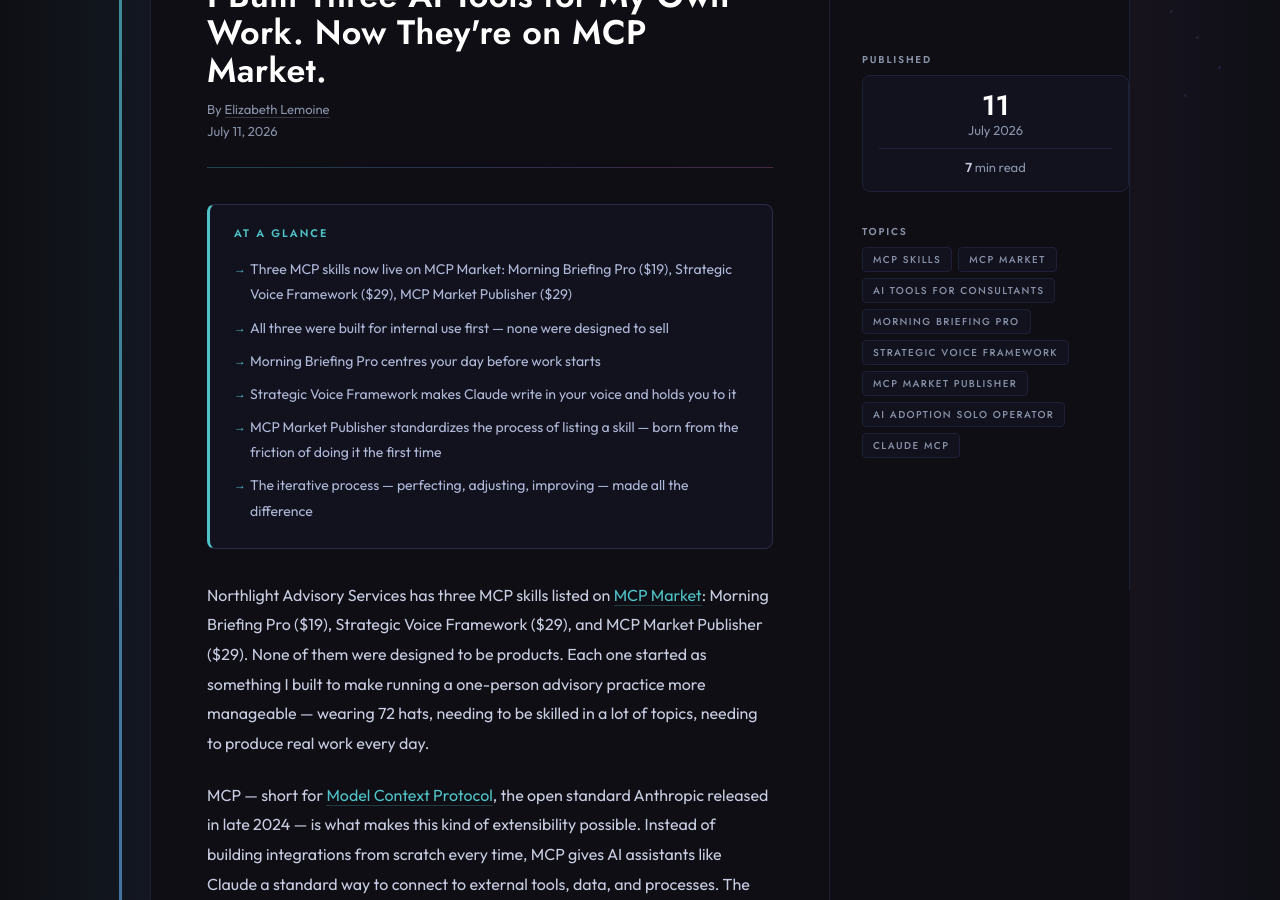
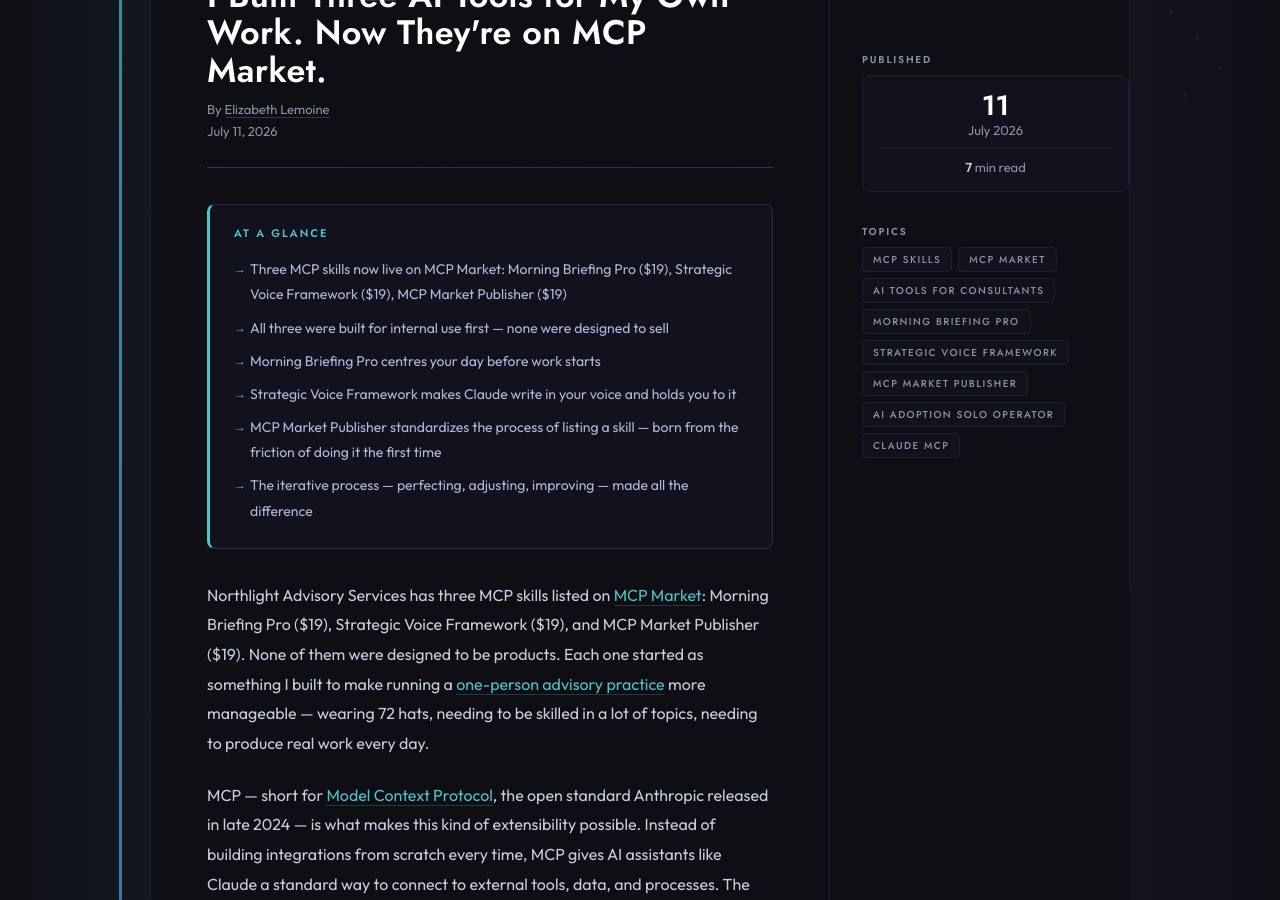
Before and after one commit to elizabethlemoine33-commits/bynorthlight-site, a Jekyll site: the page built from blog/northlight-mcp-skills-market.md, in a window 1280 px wide and 900 px high, scrolled down 300 px. Built offline with Jekyll 4.4.1, drawn with Linux system fonts in a browser that asks for light colours; some of the changed text lies outside the part shown.

Commit message:
Skills Market: all three skills at $19 on the website (#69)
* Skills Market: show all three skills at $19 (blog post, case studies index and case study)

Elizabeth decided on 2026-10-30 to price all three MCP Market skills at $19 (the platform
minimum) for the promotion window. Merge this after the listings on MCP Market show $19.

Co-Authored-By: Claude Sonnet 5.5 <noreply@anthropic.com>

* Skills Market blog post: shorten the meta description and add a second internal link so the blog checks pass

Co-Authored-By: Claude Sonnet 5.5 <noreply@anthropic.com>

---------

Co-authored-by: Claude Sonnet 5.5 <noreply@anthropic.com>

```diff
--- a/blog/northlight-mcp-skills-market.md
+++ b/blog/northlight-mcp-skills-market.md
@@ -31,7 +31,7 @@ faq:
   - q: "What is an MCP skill?"
     a: "An MCP skill is a packaged AI workflow built on the [Model Context Protocol](https://modelcontextprotocol.io){:rel=\"noopener\"} — the standard that lets AI assistants like Claude connect to external tools, data, and processes. MCP skills are reusable and sold on platforms like MCP Market. You install a skill and it extends what your AI assistant can do — automating a specific workflow, applying a framework, or accessing specific data — without building the underlying logic yourself."
   - q: "What MCP skills does Northlight Advisory Services offer?"
-    a: "Northlight Advisory Services has three skills on MCP Market: Morning Briefing Pro ($19), which prepares you for your workday by pulling together what's happening and what needs to happen; Strategic Voice Framework ($29), which captures your brand voice and applies it consistently with Claude; and MCP Market Publisher ($29), which standardizes the process of listing skills on MCP Market. All three are at mcpmarket.com/sellers/northlight-skills."
+    a: "Northlight Advisory Services has three skills on MCP Market: Morning Briefing Pro ($19), which prepares you for your workday by pulling together what's happening and what needs to happen; Strategic Voice Framework ($19), which captures your brand voice and applies it consistently with Claude; and MCP Market Publisher ($19), which standardizes the process of listing skills on MCP Market. All three are at mcpmarket.com/sellers/northlight-skills."
   - q: "What does the Strategic Voice Framework MCP skill do?"
     a: "The Strategic Voice Framework captures your brand voice — tone, vocabulary, style, what you avoid — and applies it consistently when Claude drafts content. It flags drift too: if you write something off-brand, it can identify and correct it. For consultants producing a lot of written content, it is the difference between content that sounds like you and content that sounds like everyone else using the same AI defaults."
   - q: "Why did Northlight list on MCP Market rather than selling directly?"
@@ -68,7 +68,7 @@ faq:
 <div class="at-a-glance">
 <h2>At a glance</h2>
 <ul>
-<li>Three MCP skills now live on MCP Market: Morning Briefing Pro ($19), Strategic Voice Framework ($29), MCP Market Publisher ($29)</li>
+<li>Three MCP skills now live on MCP Market: Morning Briefing Pro ($19), Strategic Voice Framework ($19), MCP Market Publisher ($19)</li>
 <li>All three were built for internal use first — none were designed to sell</li>
 <li>Morning Briefing Pro centres your day before work starts</li>
 <li>Strategic Voice Framework makes Claude write in your voice and holds you to it</li>
@@ -77,7 +77,7 @@ faq:
 </ul>
 </div>
 
-Northlight Advisory Services has three MCP skills listed on [MCP Market](https://mcpmarket.com/sellers/northlight-skills){:target="_blank" rel="noopener"}: Morning Briefing Pro ($19), Strategic Voice Framework ($29), and MCP Market Publisher ($29). None of them were designed to be products. Each one started as something I built to make running a one-person advisory practice more manageable — wearing 72 hats, needing to be skilled in a lot of topics, needing to produce real work every day.
+Northlight Advisory Services has three MCP skills listed on [MCP Market](https://mcpmarket.com/sellers/northlight-skills){:target="_blank" rel="noopener"}: Morning Briefing Pro ($19), Strategic Voice Framework ($19), and MCP Market Publisher ($19). None of them were designed to be products. Each one started as something I built to make running a [one-person advisory practice](/about.html) more manageable — wearing 72 hats, needing to be skilled in a lot of topics, needing to produce real work every day.
 
 MCP — short for [Model Context Protocol](https://www.anthropic.com/news/model-context-protocol){:rel="noopener"}, the open standard Anthropic released in late 2024 — is what makes this kind of extensibility possible. Instead of building integrations from scratch every time, MCP gives AI assistants like Claude a standard way to connect to external tools, data, and processes. The skills market is a direct consequence of that: if the protocol is standardized, the tools built on top of it can be shared.
 
@@ -98,7 +98,7 @@ So we listed.
 ## What does each skill actually do?
 
 <div class="answer-block">
-<p>Three skills: Morning Briefing Pro ($19) orients you for the day before work starts — what's happening, what's urgent, what needs to happen. Strategic Voice Framework ($29) applies your specific brand voice when Claude drafts content and flags when you drift off-brand. MCP Market Publisher ($29) standardises the process of preparing and listing a skill on MCP Market, eliminating the friction of learning it fresh each time.</p>
+<p>Three skills: Morning Briefing Pro ($19) orients you for the day before work starts — what's happening, what's urgent, what needs to happen. Strategic Voice Framework ($19) applies your specific brand voice when Claude drafts content and flags when you drift off-brand. MCP Market Publisher ($19) standardises the process of preparing and listing a skill on MCP Market, eliminating the friction of learning it fresh each time.</p>
 </div>
 
 <div class="callout-block">
@@ -109,7 +109,7 @@ So we listed.
 Running a solo advisory practice means there's no team meeting to sync you up in the morning, no ops person handling the queue, no EA filtering what needs your attention. You're it. Morning Briefing Pro does the orientation work so I don't have to do it manually every morning — I start the day already knowing what it holds.
 
 <div class="callout-block">
-<p><strong><a href="https://mcpmarket.com/tools/skills/mp-strategic-voice-framework-8e9198aa" target="_blank" rel="noopener">Strategic Voice Framework</a></strong> — $29</p>
+<p><strong><a href="https://mcpmarket.com/tools/skills/mp-strategic-voice-framework-8e9198aa" target="_blank" rel="noopener">Strategic Voice Framework</a></strong> — $19</p>
 <p>Captures your specific brand voice and applies it consistently when Claude drafts posts, blog content, or anything else you write. Also holds you to it: if you write something off-brand, it flags the drift and brings you back.</p>
 </div>
 
@@ -118,7 +118,7 @@ This one solves the problem I had before it existed: Claude would draft content
 Strategic Voice Framework means Claude drafts in my voice from the start. And if I have a day where I'm rushing and I write something that doesn't sound like me, the framework flags it. That guardrail is worth a lot when you're stressed and moving fast.
 
 <div class="callout-block">
-<p><strong><a href="https://mcpmarket.com/tools/skills/mp-mcp-market-publisher-prep-skills-for-sale-0f9749a7" target="_blank" rel="noopener">MCP Market Publisher</a></strong> — $29</p>
+<p><strong><a href="https://mcpmarket.com/tools/skills/mp-mcp-market-publisher-prep-skills-for-sale-0f9749a7" target="_blank" rel="noopener">MCP Market Publisher</a></strong> — $19</p>
 <p>Standardizes the process of preparing and listing a skill on MCP Market — what's required, in what format, in what order. Came directly from the friction of doing it the first time without a template.</p>
 </div>
 
--- a/case-studies/index.html
+++ b/case-studies/index.html
@@ -381,7 +381,7 @@
           <div class="case-card-header">
             <p class="case-tag">Case Study · MCP Skills · Solo Build</p>
             <h3 class="case-title">Northlight Skills Market — How We Built It</h3>
-            <p class="case-desc">Morning Briefing Pro ($19), Strategic Voice Framework ($29), and MCP Market Publisher ($29) — built for a one-woman advisory practice, iterated until genuinely useful, and listed because keeping them private felt wrong.</p>
+            <p class="case-desc">Morning Briefing Pro ($19), Strategic Voice Framework ($19), and MCP Market Publisher ($19) — built for a one-woman advisory practice, iterated until genuinely useful, and listed because keeping them private felt wrong.</p>
           </div>
           <div class="case-card-footer">
             <div class="case-stack">
@@ -415,7 +415,7 @@
           <div class="case-card-header">
             <p class="case-tag">MCP Skill · Claude</p>
             <h3 class="case-title">Strategic Voice Framework</h3>
-            <p class="case-subtitle" style="color: var(--glacial);">$29</p>
+            <p class="case-subtitle" style="color: var(--glacial);">$19</p>
             <p class="case-desc">Brand voice and tone guidance baked into Claude. Ensures every output — emails, proposals, content — stays consistent with how Northlight Advisory Services communicates.</p>
           </div>
           <div class="case-card-footer">
@@ -431,7 +431,7 @@
           <div class="case-card-header">
             <p class="case-tag">MCP Skill · Claude</p>
             <h3 class="case-title">MCP Market Publisher</h3>
-            <p class="case-subtitle" style="color: var(--glacial);">$29</p>
+            <p class="case-subtitle" style="color: var(--glacial);">$19</p>
             <p class="case-desc">Automates the full process of publishing MCP skills to MCP Market — from writing the listing to submitting it — so shipping a new skill takes minutes, not hours.</p>
           </div>
           <div class="case-card-footer">
--- a/case-studies/northlight-skills-market.html
+++ b/case-studies/northlight-skills-market.html
@@ -491,7 +491,7 @@
 
           <div class="workflow-card">
             <div class="workflow-card-header">
-              <p class="workflow-number">02 · $29</p>
+              <p class="workflow-number">02 · $19</p>
               <h3 class="workflow-title">Strategic Voice Framework</h3>
               <p class="workflow-desc">Captures your brand voice and applies it consistently when Claude drafts content. Also holds you to it, if you drift off-brand, it flags and corrects.</p>
             </div>
@@ -515,7 +515,7 @@
 
           <div class="workflow-card">
             <div class="workflow-card-header">
-              <p class="workflow-number">03 · $29</p>
+              <p class="workflow-number">03 · $19</p>
               <h3 class="workflow-title">MCP Market Publisher</h3>
               <p class="workflow-desc">Standardizes the process of preparing and listing a skill on MCP Market, what's required, in what format, in what order. Born from the friction of doing it the first time.</p>
             </div>
@@ -643,7 +643,7 @@
           </div>
           <div class="pmi-row">
             <span class="pmi-label">Skills</span>
-            <span class="pmi-value">Morning Briefing Pro ($19) · Strategic Voice Framework ($29) · MCP Market Publisher ($29)</span>
+            <span class="pmi-value">Morning Briefing Pro ($19) · Strategic Voice Framework ($19) · MCP Market Publisher ($19)</span>
           </div>
           <div class="pmi-row">
             <span class="pmi-label">Built by</span>
```
Also changed, not shown: other parts of blog/northlight-mcp-skills-market.md (+2 -2 lines).
